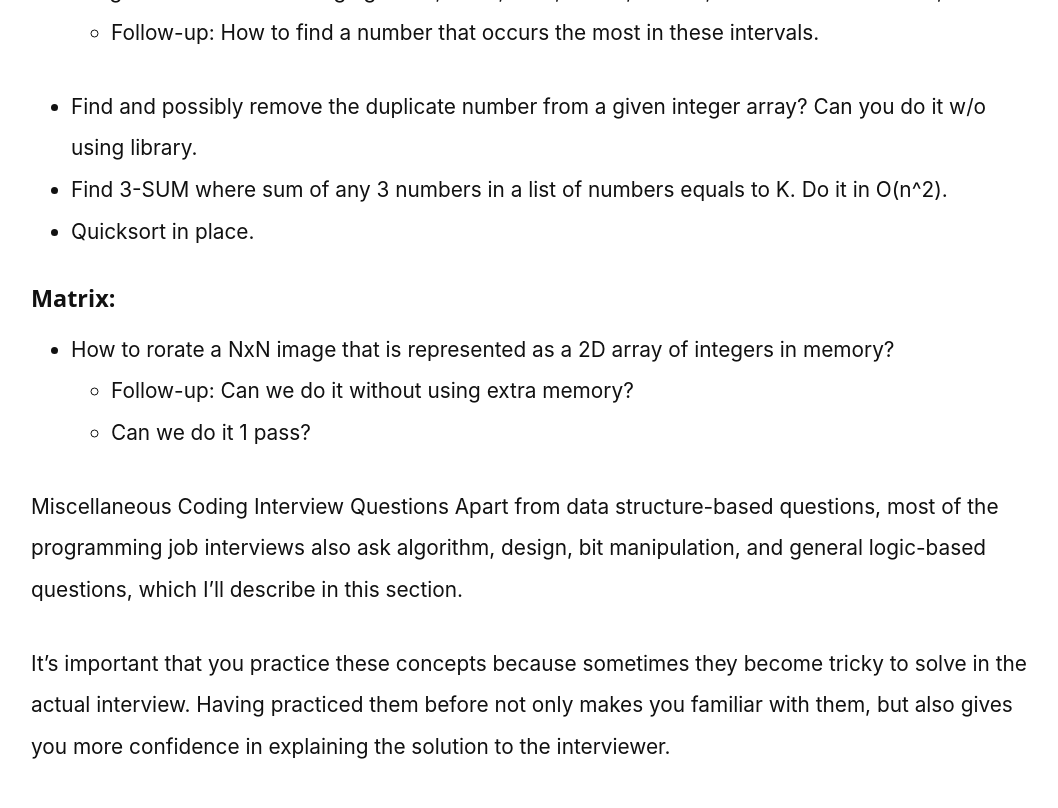
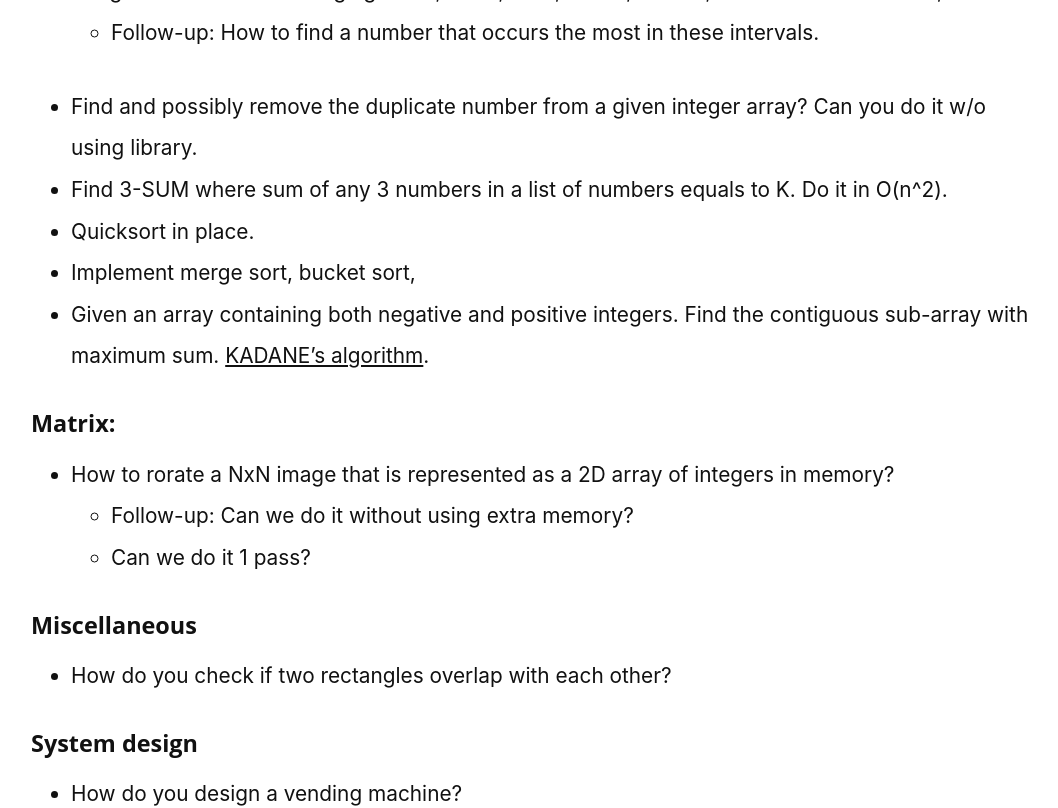
Before and after one commit to summonersRift/summonersrift.github.io, a Jekyll site: the page built from _posts/2018-08-28-Programming-Problems.md, in a window 1280 px wide and 1400 px high, scrolled down 2724 px. Shown: the top 808 px of the window, without its empty margins (109-1167 px from the left). Built offline with Jekyll 4.4.1, drawn with Linux system fonts in a browser that asks for light colours; nearby versions of some CDN libraries; our own code applies the rules of GitHub Pages for plain Markdown files; some of the changed text lies outside the part shown.

Commit message:
Interview questions Post update

```diff
--- a/_posts/2018-08-28-Programming-Problems.md
+++ b/_posts/2018-08-28-Programming-Problems.md
@@ -4,7 +4,6 @@ published: true
 In this post, I will list and briefly discuss some important programming problems specially for an interview.
 
 ![MIT Advanced algorithm data structure illustration](https://courses.csail.mit.edu/6.851/fall17/illus.png)
-
 
 
 #### Tree, BST
@@ -58,6 +57,8 @@ Linked list goes really well with recursion.
 - Find and possibly remove the duplicate number from a given integer array? Can you do it w/o using library.
 - Find 3-SUM where sum of any 3 numbers in a list of numbers equals to K. Do it in O(n^2).
 - Quicksort in place.
+- Implement merge sort, bucket sort,
+- Given an array containing both negative and positive integers. Find the contiguous sub-array with maximum sum. [KADANE's algorithm](https://practice.geeksforgeeks.org/problems/kadanes-algorithm/0).
 
 
 
@@ -66,26 +67,11 @@ Linked list goes really well with recursion.
   - Follow-up: Can we do it without using extra memory?
   - Can we do it 1 pass?
 
+#### Miscellaneous
+- How do you check if two rectangles overlap with each other?
 
-
-
-Miscellaneous Coding Interview Questions
-Apart from data structure-based questions, most of the programming job interviews also ask algorithm, design, bit manipulation, and general logic-based questions, which I’ll describe in this section.
-
-It’s important that you practice these concepts because sometimes they become tricky to solve in the actual interview. Having practiced them before not only makes you familiar with them, but also gives you more confidence in explaining the solution to the interviewer.
-
-How is a bubble sort algorithm implemented? (solution)
-How is an iterative quicksort algorithm implemented? (solution)
-How do you implement an insertion sort algorithm? (solution)
-How is a merge sort algorithm implemented? (solution)
-How do you implement a bucket sort algorithm? (solution)
-How do you implement a counting sort algorithm? (solution)
-How is a radix sort algorithm implemented? (solution)
-How do you swap two numbers without using the third variable? (solution)
-How do you check if two rectangles overlap with each other? (solution)
-How do you design a vending machine? (solution)
-
-
+#### System design
+- How do you design a vending machine?
 
 
 
@@ -96,4 +82,4 @@ How do you design a vending machine? (solution)
 #### Referecnes
 1. [MIT Advanced Algorithms](https://courses.csail.mit.edu/6.851/fall17/)
 1. [https://simpleprogrammer.com/programming-interview-questions/](https://simpleprogrammer.com/programming-interview-questions/)
-1.
+1. [https://www.geeksforgeeks.org/must-do-coding-questions-for-companies-like-amazon-microsoft-adobe/](https://www.geeksforgeeks.org/must-do-coding-questions-for-companies-like-amazon-microsoft-adobe/)
```
